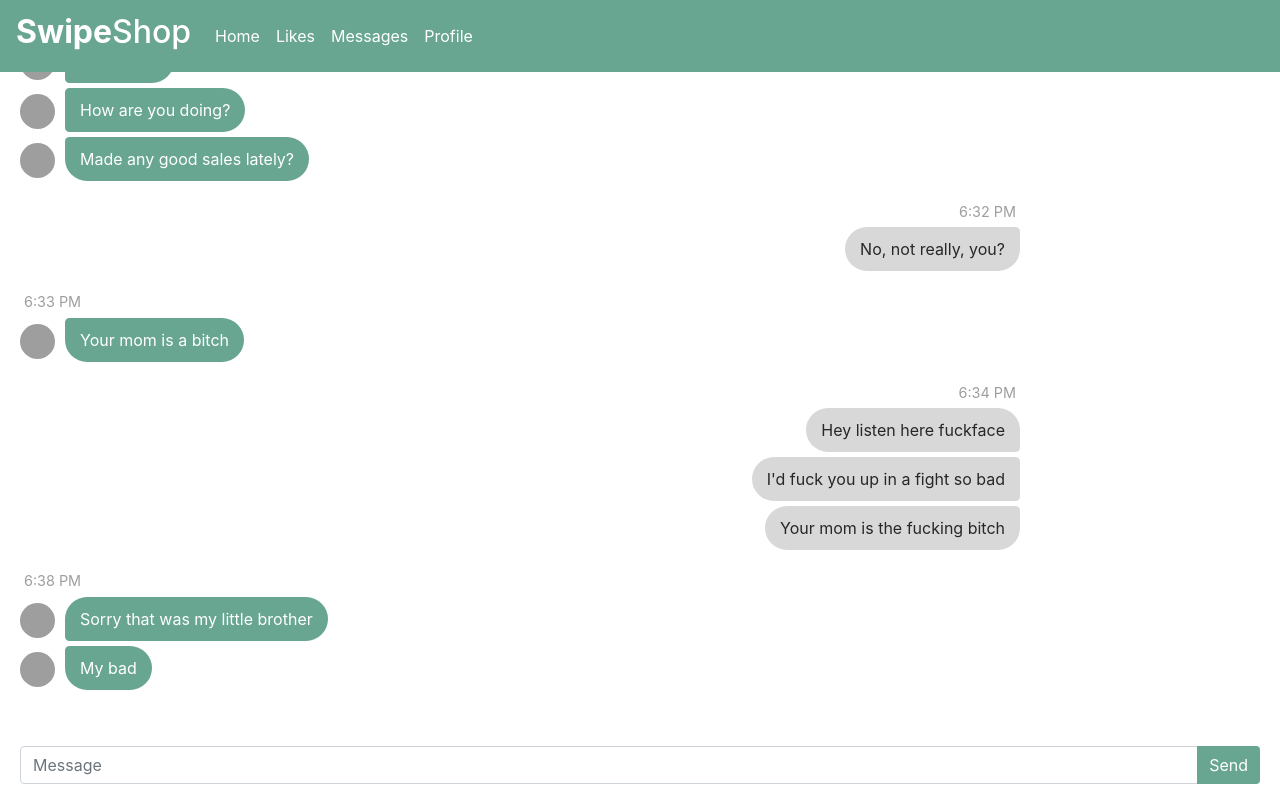
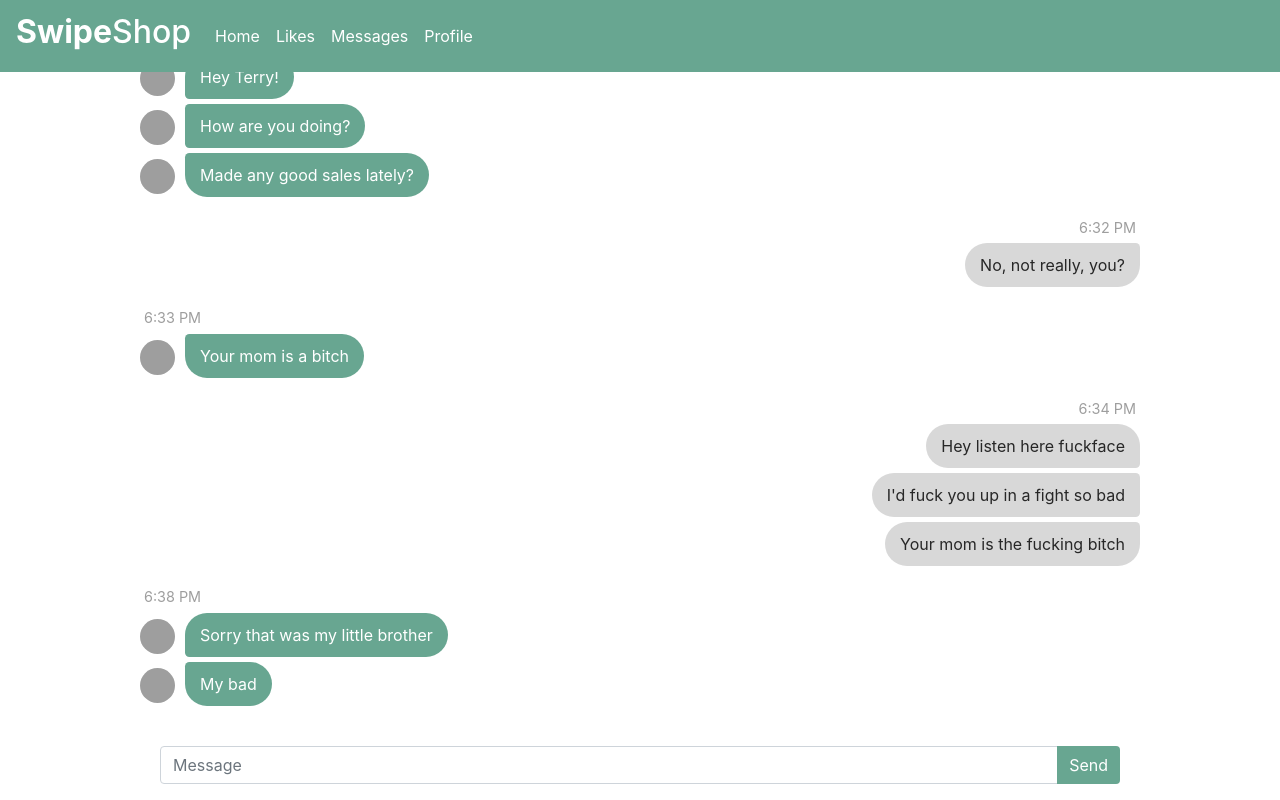
Before and after one commit to stevenglasford/swipe-shop-angular, an Angular app in the folder frontend/: page /messaging in a window 1280 px wide. Built offline with nearby package versions, Linux system fonts and the light colour scheme; grey boxes are pictures that could not be loaded.

Commit message:
restricted chat width

```diff
--- a/frontend/src/app/messaging/messaging.component.css
+++ b/frontend/src/app/messaging/messaging.component.css
@@ -13,6 +13,8 @@
     margin-top: 16px;
     padding-left: 20px;
     padding-right: 20px;
+    max-width: 1000px;
+    margin: 0 auto;
 }
 
 #messages {
@@ -23,6 +25,7 @@
 
 #messagesInner {
     max-width: 1000px;
+    margin: 0 auto;
 }
 
 .messages-right {
```
